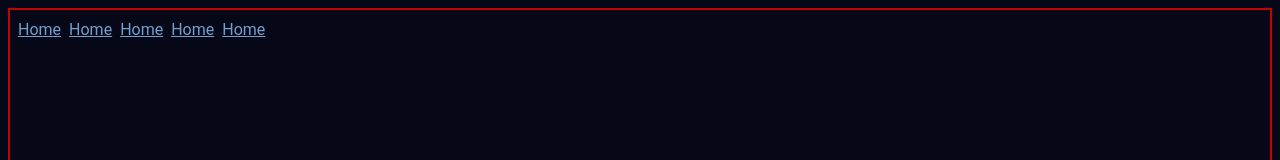
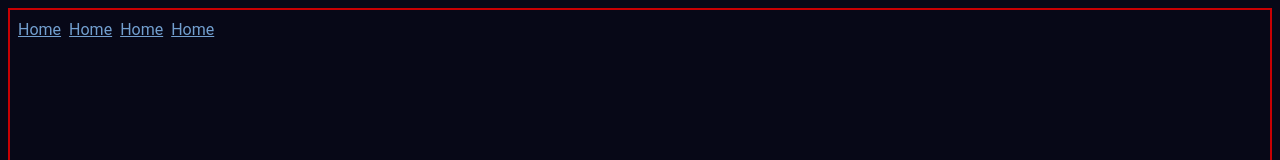
Before and after one commit to Unrasend/unrsnd, an Angular app: page / in a window 1280 px wide. Shown: the top 160 px of the page. Built offline with nearby package versions, Linux system fonts and the light colour scheme; what @scullyio/ng-lib would draw is missing.

Commit message:
trigger deploy

```diff
--- a/package.json
+++ b/package.json
@@ -7,8 +7,7 @@
     "build": "ng build",
     "scully": "npx scully",
     "watch": "ng build --watch --configuration development",
-    "lint": "ng lint",
-    "deploy": "ng deploy --base-href=https://unrasend.github.io/unrsnd/"
+    "lint": "ng lint"
   },
   "private": true,
   "dependencies": {
--- a/src/app/app.component.html
+++ b/src/app/app.component.html
@@ -13,9 +13,6 @@
       <li class="ml-xs">
         <a href="#" class="link">Home</a>
       </li>
-      <li class="ml-xs">
-        <a href="#" class="link">Home</a>
-      </li>
     </ul>
   </nav>
 </header>
```
